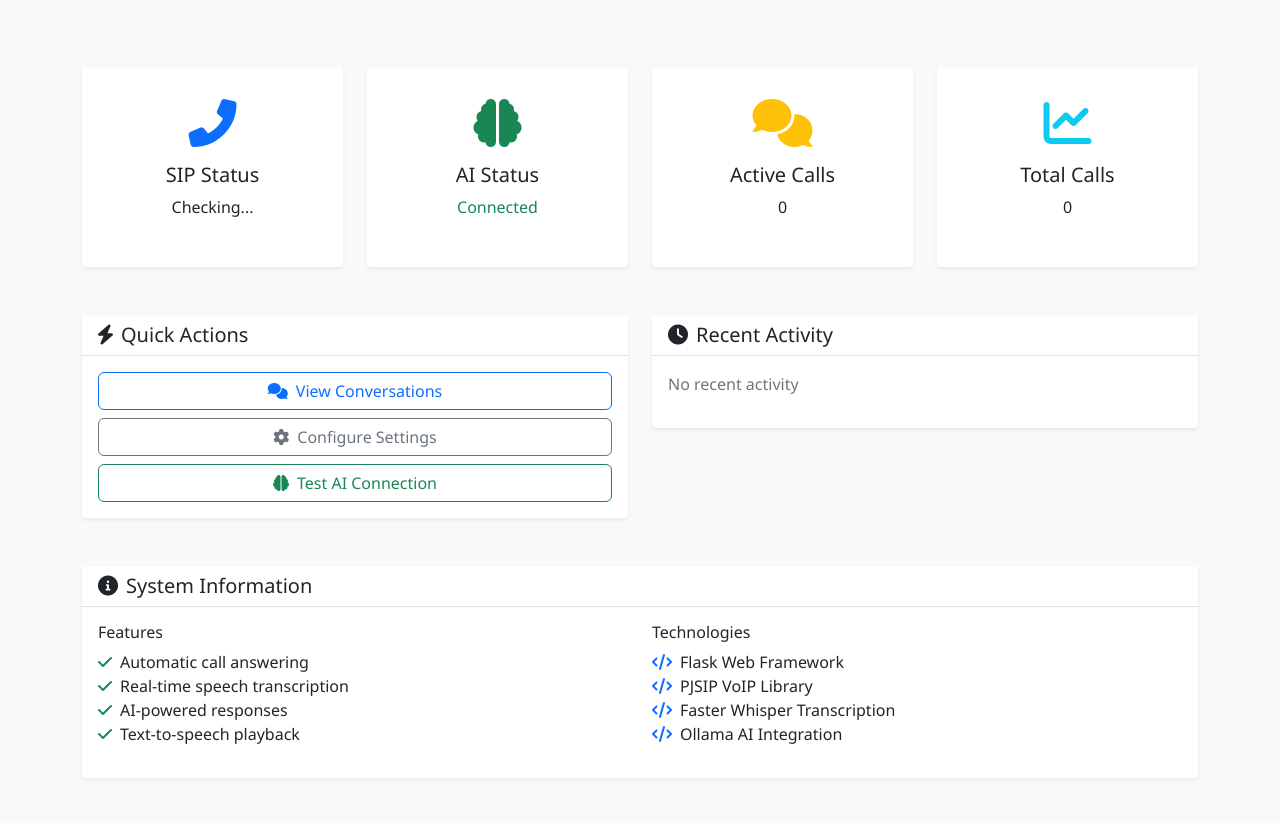
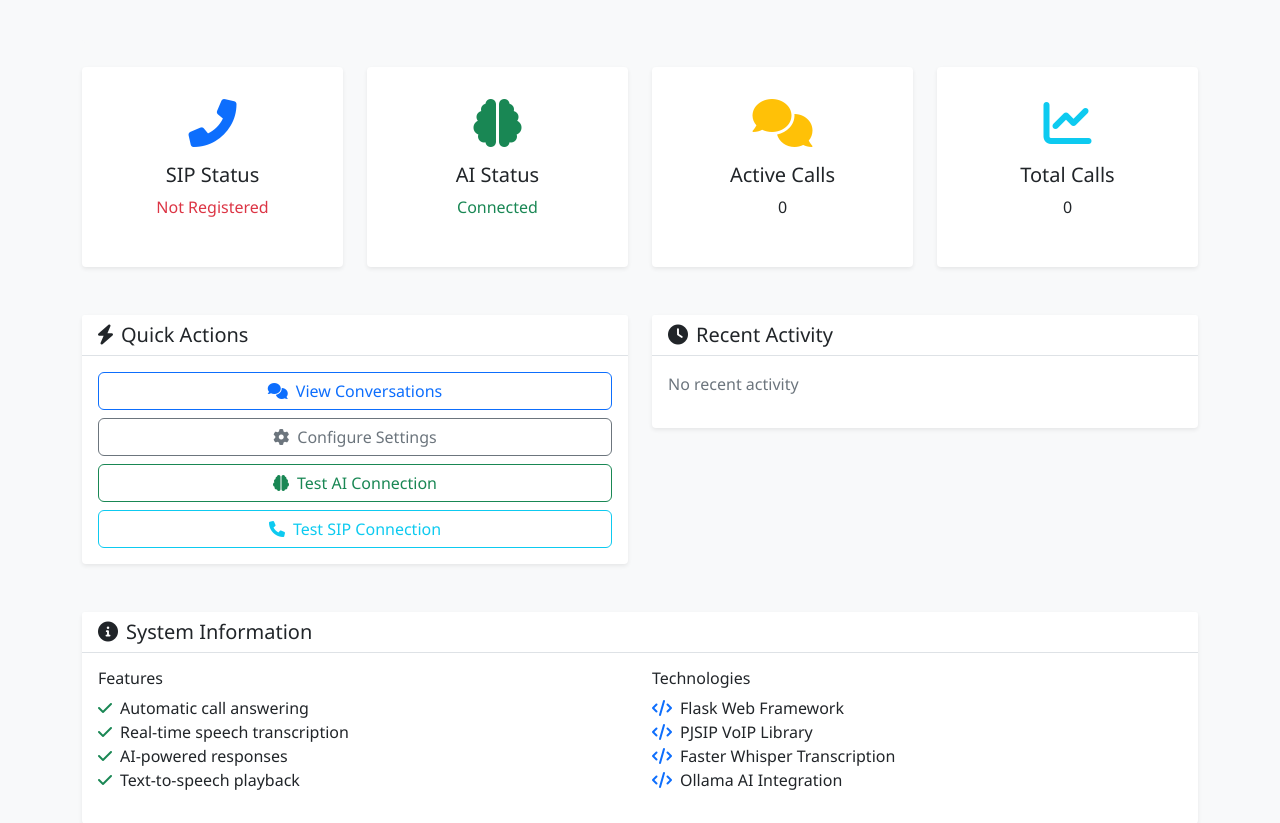
Before and after one commit to chartmann1590/AI-Call-Bot-V2, a Flask app: page / in a window 1280 px wide. Shown: the part 363-1186 px from the top of the page. Run offline with Flask 3, Linux system fonts and the light colour scheme; data that the repository does not hold is empty.

Commit message:
Fix SIP server registration and add proper testing functionality
- Fixed async/await issue in SIP client register method (was async but called synchronously)
- Added proper SIP connection testing endpoint (/api/test_sip)
- Added SIP status checking endpoint (/api/sip_status)
- Enhanced SIP client with better error handling and logging
- Updated settings page to actually test SIP connection instead of showing placeholder message
- Added SIP status indicator to main dashboard
- Added test SIP button to quick actions
- Improved registration status tracking and reporting

```diff
--- a/src/app.py
+++ b/src/app.py
@@ -298,6 +298,69 @@ def create_app(config_name='default'):
             logger.error(f"Error testing Ollama connection: {e}")
             return jsonify({'connected': False, 'error': str(e), 'url': settings.ollama_url if 'settings' in locals() else 'unknown'})
 
+    @app.route('/api/test_sip')
+    def api_test_sip():
+        """Test SIP connection"""
+        try:
+            settings = Settings.get_settings()
+            logger.info(f"Testing SIP connection to {settings.sip_domain}:{settings.sip_port}")
+
+            # Create a test SIP client
+            test_sip_client = SIPClient(
+                domain=settings.sip_domain,
+                username=settings.sip_username,
+                password=settings.sip_password,
+                port=settings.sip_port
+            )
+
+            # Try to register
+            if test_sip_client.register():
+                test_sip_client.shutdown()
+                return jsonify({
+                    'connected': True,
+                    'message': f'Successfully registered with SIP server {settings.sip_domain}',
+                    'domain': settings.sip_domain,
+                    'username': settings.sip_username
+                })
+            else:
+                test_sip_client.shutdown()
+                return jsonify({
+                    'connected': False,
+                    'error': 'Failed to register with SIP server',
+                    'domain': settings.sip_domain,
+                    'username': settings.sip_username
+                })
+
+        except Exception as e:
+            logger.error(f"Error testing SIP connection: {e}")
+            return jsonify({
+                'connected': False,
+                'error': str(e),
+                'domain': settings.sip_domain if 'settings' in locals() else 'unknown'
+            })
+
+    @app.route('/api/sip_status')
+    def api_sip_status():
+        """Get current SIP registration status"""
+        try:
+            if app.sip_client:
+                status = app.sip_client.get_registration_status()
+                return jsonify({
+                    'connected': status['registered'],
+                    'status': status
+                })
+            else:
+                return jsonify({
+                    'connected': False,
+                    'error': 'SIP client not initialized'
+                })
+        except Exception as e:
+            logger.error(f"Error getting SIP status: {e}")
+            return jsonify({
+                'connected': False,
+                'error': str(e)
+            })
+
     @app.route('/api/fetch_ollama_models', methods=['POST'])
     def api_fetch_ollama_models():
         """Fetch available models from Ollama server"""
--- a/src/sip_client.py
+++ b/src/sip_client.py
@@ -163,7 +163,7 @@ class SIPClient:
                 callCallback=self._on_incoming_call,
                 myIP="0.0.0.0"
             )
-            logger.info("Real pyVoIP library initialized successfully")
+            logger.info(f"Real pyVoIP library initialized successfully for {self.username}@{self.domain}")
 
         except Exception as e:
             logger.error(f"Failed to initialize pyVoIP: {e}")
@@ -180,17 +180,20 @@ class SIPClient:
             logger.error(f"Failed to create pyVoIP account: {e}")
             raise
 
-    async def register(self) -> bool:
+    def register(self) -> bool:
         """Register with REAL SIP server using pyVoIP"""
         try:
+            logger.info(f"Attempting to register with SIP server {self.domain}:{self.port}")
+
             # Start pyVoIP phone
             self.phone.start()
             self.registered = True
-            logger.info("Real pyVoIP registration successful")
+            logger.info(f"Real pyVoIP registration successful for {self.username}@{self.domain}")
             return True
 
         except Exception as e:
-            logger.error(f"Real pyVoIP registration failed: {e}")
+            logger.error(f"Real pyVoIP registration failed for {self.username}@{self.domain}: {e}")
+            self.registered = False
             return False
 
     def set_callbacks(self, on_incoming_call: Callable[[str, str], None],
@@ -318,12 +321,27 @@ class SIPClient:
         return {call_id: self.get_call_info(call_id)
                 for call_id in self.active_calls.keys()}
 
+    def is_registered(self) -> bool:
+        """Check if SIP client is registered"""
+        return self.registered
+
+    def get_registration_status(self) -> Dict[str, Any]:
+        """Get registration status information"""
+        return {
+            'registered': self.registered,
+            'domain': self.domain,
+            'username': self.username,
+            'port': self.port,
+            'active_calls': len(self.active_calls)
+        }
+
     def shutdown(self):
         """Shutdown REAL pyVoIP client"""
         try:
             # Cleanup pyVoIP resources
             if hasattr(self, 'phone'):
                 self.phone.stop()
+            self.registered = False
             logger.info("Real pyVoIP client shutdown complete")
         except Exception as e:
             logger.error(f"Error during pyVoIP shutdown: {e}")
--- a/templates/index.html
+++ b/templates/index.html
@@ -86,6 +86,9 @@
                     <button class="btn btn-outline-success" onclick="testOllama()">
                         <i class="fas fa-brain me-2"></i>Test AI Connection
                     </button>
+                    <button class="btn btn-outline-info" onclick="testSIP()">
+                        <i class="fas fa-phone me-2"></i>Test SIP Connection
+                    </button>
                 </div>
             </div>
         </div>
@@ -161,6 +164,23 @@ $(document).ready(function() {
 });
 
 function updateSystemStatus() {
+    // Test SIP connection
+    $('#sip-spinner').removeClass('d-none');
+    $.get('/api/sip_status')
+        .done(function(data) {
+            if (data.connected) {
+                $('#sip-status').html('<span class="text-success">Registered</span>');
+            } else {
+                $('#sip-status').html('<span class="text-danger">Not Registered</span>');
+            }
+        })
+        .fail(function() {
+            $('#sip-status').html('<span class="text-danger">Error</span>');
+        })
+        .always(function() {
+            $('#sip-spinner').addClass('d-none');
+        });
+
     // Test Ollama connection
     $('#ollama-spinner').removeClass('d-none');
     $.get('/api/test_ollama')
@@ -244,5 +264,23 @@ function testOllama() {
             $('#ollama-spinner').addClass('d-none');
         });
 }
+
+function testSIP() {
+    $('#sip-spinner').removeClass('d-none');
+    $.get('/api/test_sip')
+        .done(function(data) {
+            if (data.connected) {
+                alert('SIP connection successful! Registered with ' + data.domain);
+            } else {
+                alert('SIP connection failed: ' + (data.error || 'Unknown error'));
+            }
+        })
+        .fail(function() {
+            alert('Failed to test SIP connection');
+        })
+        .always(function() {
+            $('#sip-spinner').addClass('d-none');
+        });
+}
 </script>
 {% endblock %}
```
Also changed, not shown: templates/settings.html (+35 -4 lines), test_sip.py (added, +77 -0 lines).
